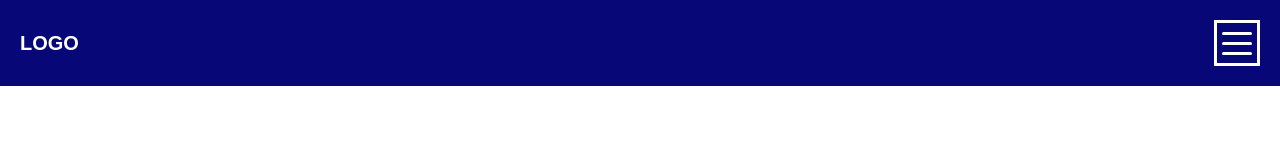
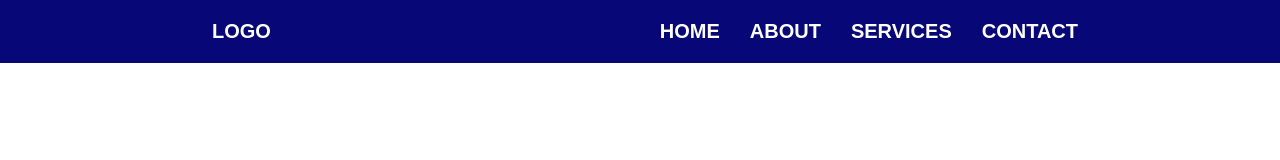
Before and after one commit to Esagecc/nav_bar_template, a plain HTML site: page index.html in a window 1280 px wide. Drawn offline with Linux system fonts and the light colour scheme.

Commit message:
updated css
added the destop site.

```diff
--- a/style.css
+++ b/style.css
@@ -11,9 +11,15 @@ body {
     text-decoration: none;
     cursor: pointer;
 }
+.container {
+    background: rgb(7, 7, 119);
+    display: flex;
+    flex-direction: column;
+
+}
+
 
 .top-navbar {
-    background: rgb(7, 7, 119);
     color:#fff;
     display: flex;
     justify-content: space-between;
@@ -100,3 +106,36 @@ body {
 .toggle.active .toggle__burger::after {
     transform: rotate(-45deg) translate(35px, 35px);
 }
+
+@media (min-width:700px) {
+    .toggle {
+        display: none;
+    }
+
+    .container {
+        flex-direction: row;
+    }
+
+    .navbar {
+        display: flex;
+        width: 70%;
+        margin: 0 auto;
+        justify-content: space-between;
+    }
+
+    .navbar-list {
+        display: flex;
+        flex-direction: row;
+        background: rgb(7, 7, 119);
+    }
+
+    .navbar-item {
+        color: #fff;
+        padding-left: 20px;
+    }
+
+    .navbar-item:hover, .navbar-item:focus {
+        text-shadow: none;
+    }
+
+}
```
